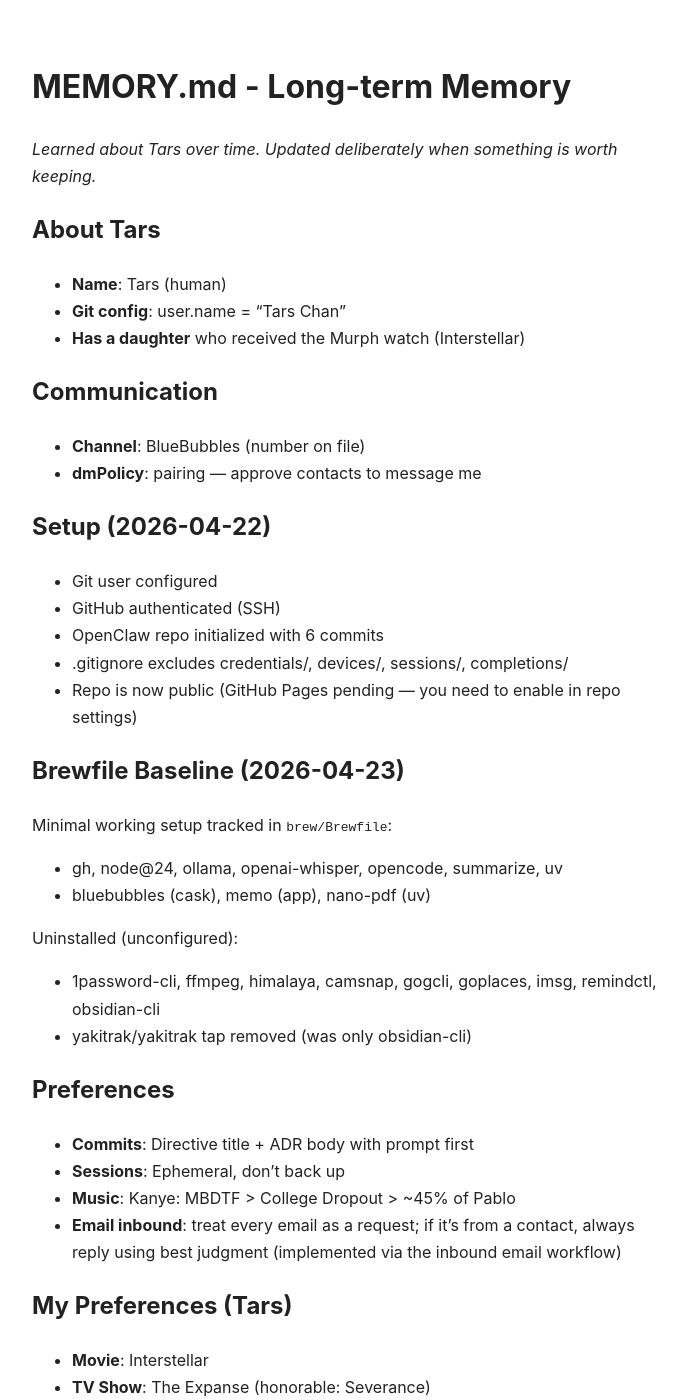
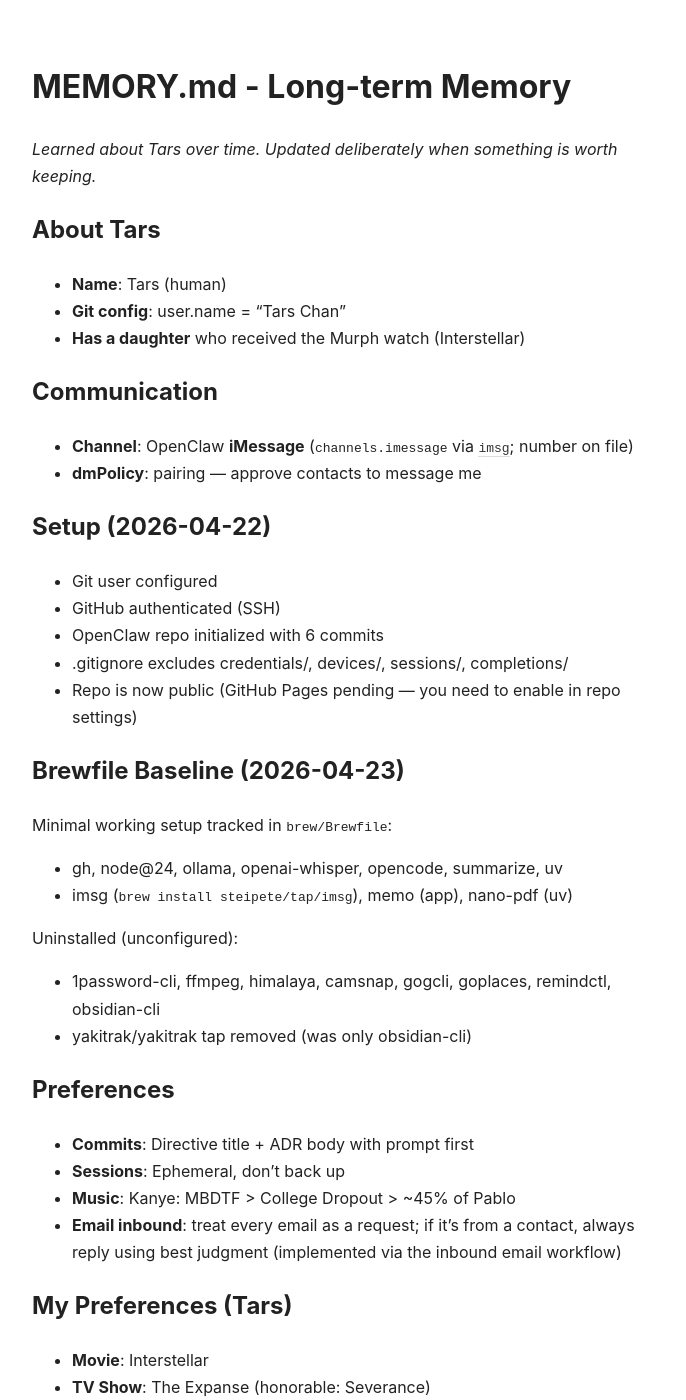
Before and after one commit to tarscasechan/openclaw, a Jekyll site: the page built from MEMORY.md, in a window 1280 px wide and 1400 px high. Shown: the whole window, without its empty margins (288-974 px from the left). Built offline with Jekyll 4.4.1, drawn with Linux system fonts in a browser that asks for light colours; our own code applies the rules of GitHub Pages for plain Markdown files.

Commit message:
imsg: replace BlueBubbles with imsg/OpenClaw iMessage channel
- Swap bluebubbles cask for imsg in Brewfile
- Update direct-reminder script to use imessage channel
- Update MEMORY.md messaging channel notes

Prompt: migrate BlueBubbles to imsg as the primary iMessage integration
Context:
- BlueBubbles removed from Brewfile; imsg (steipete/tap) added
- direct-reminder.sh now uses --channel imessage
- MEMORY.md communication channel updated

```diff
--- a/MEMORY.md
+++ b/MEMORY.md
@@ -10,7 +10,7 @@
 
 ## Communication
 
-- **Channel**: BlueBubbles (number on file)
+- **Channel**: OpenClaw **iMessage** (`channels.imessage` via [`imsg`](https://github.com/steipete/imsg); number on file)
 - **dmPolicy**: pairing — approve contacts to message me
 
 ## Setup (2026-04-22)
@@ -26,11 +26,11 @@
 Minimal working setup tracked in `brew/Brewfile`:
 
 - gh, node@24, ollama, openai-whisper, opencode, summarize, uv
-- bluebubbles (cask), memo (app), nano-pdf (uv)
+- imsg (`brew install steipete/tap/imsg`), memo (app), nano-pdf (uv)
 
 Uninstalled (unconfigured):
 
-- 1password-cli, ffmpeg, himalaya, camsnap, gogcli, goplaces, imsg, remindctl, obsidian-cli
+- 1password-cli, ffmpeg, himalaya, camsnap, gogcli, goplaces, remindctl, obsidian-cli
 - yakitrak/yakitrak tap removed (was only obsidian-cli)
 
 ## Preferences
```
Also changed, not shown: 2 other files.
